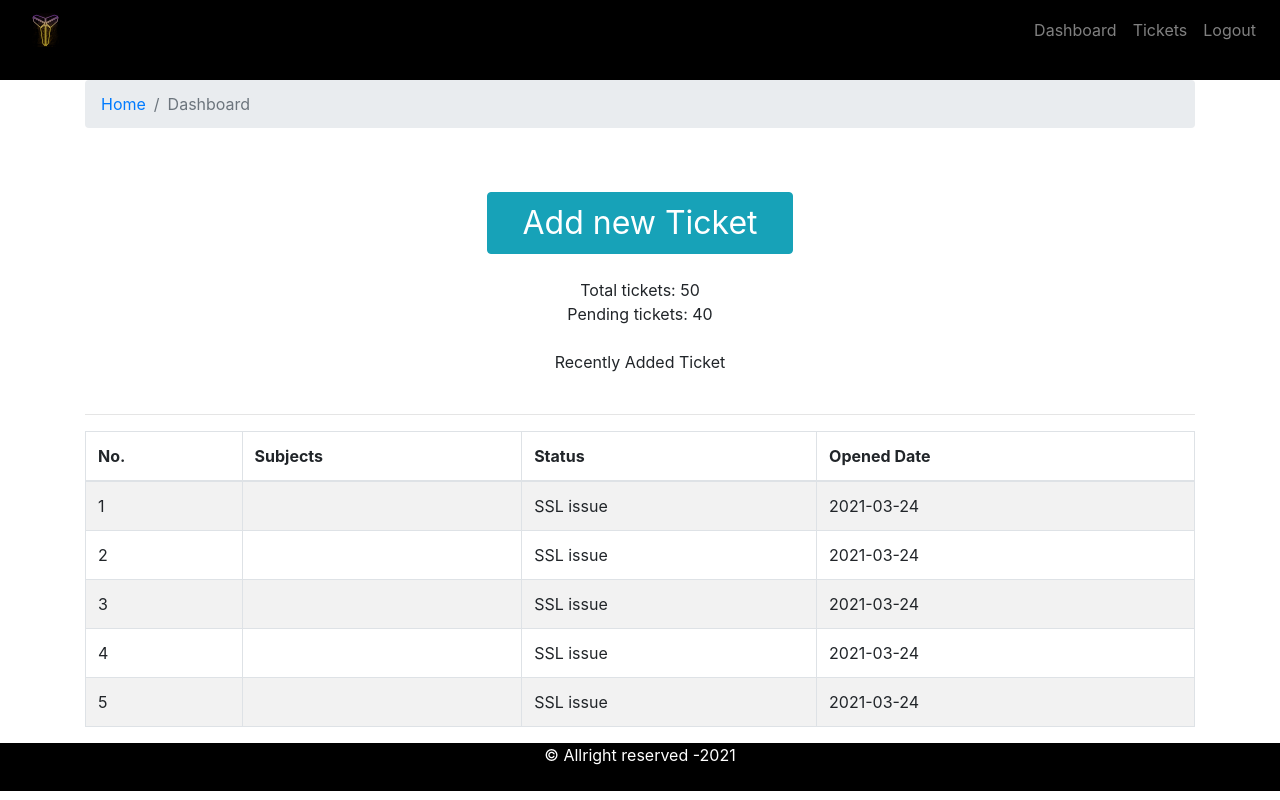
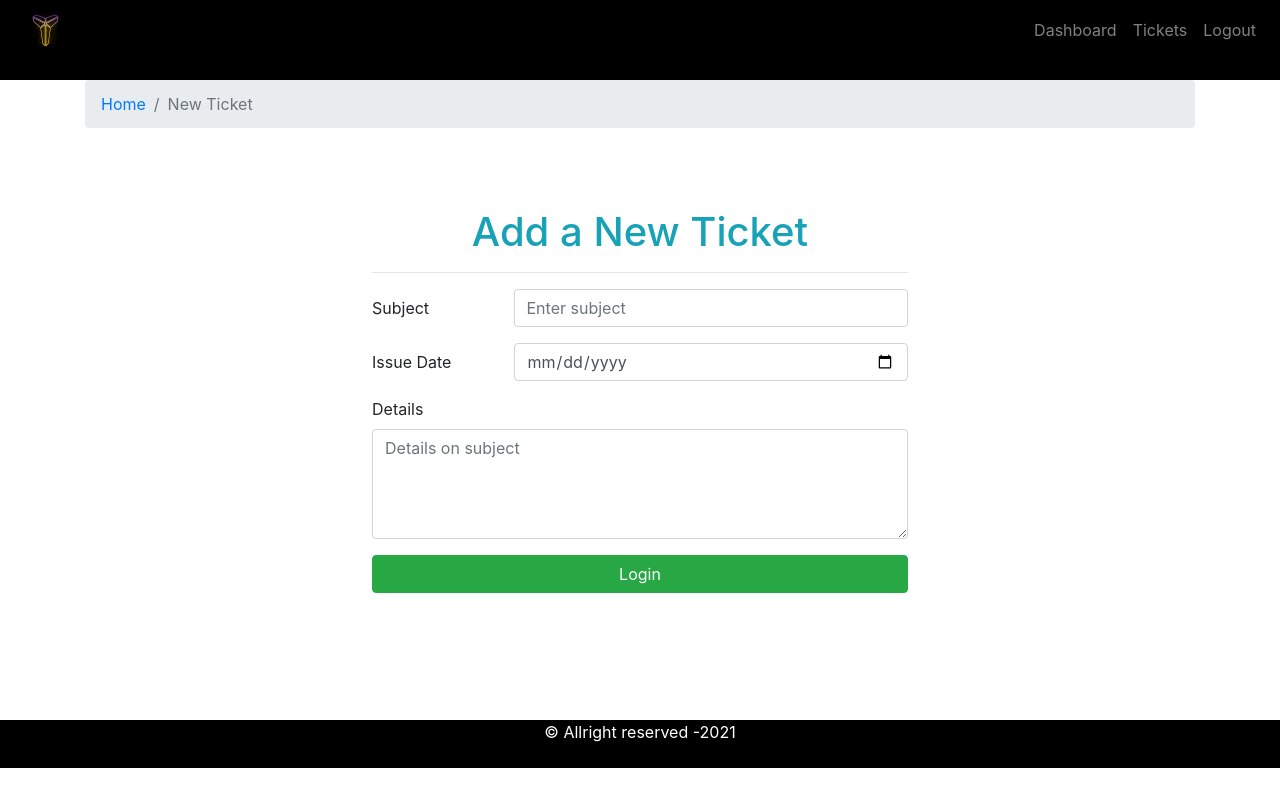
Before and after one commit to viktor-phan/crm-frontend, a React (Create React App) app in the folder crm-frontend/: page / in a window 1280 px wide. Built offline with nearby package versions, Linux system fonts and the light colour scheme.

Commit message:
Added new ticket form

```diff
--- a/crm-frontend/src/App.js
+++ b/crm-frontend/src/App.js
@@ -4,13 +4,14 @@
 import { Entry } from "./page/entry/Entry.page";
 import { DefaultLayout } from "./layouts/DefaultLayout";
 import { Dashboard } from "./page/dashboard/Dashboard.page";
-
+import { AddTicket } from "./page/new-ticket/AddTicket.page";
 function App() {
   return (
     <div className="App">
       {/*<Entry />*/}
       <DefaultLayout>
-        <Dashboard/>
+        {/* <Dashboard/>*/}
+        <AddTicket />
       </DefaultLayout>
     </div>
   );
--- /dev/null
+++ b/crm-frontend/src/components/addTicketForm/AddTicketForm.comp.js
@@ -0,0 +1,66 @@
+import React from "react";
+import { Form, Jumbotron, Row, Col, Button } from "react-bootstrap";
+import PropTypes from "prop-types";
+import "./add-ticket-form.style.css";
+import "../../utils/validation";
+
+export const AddTicketForm = ({handleOnChange, handleOnSubmit, formData}) => {
+  return (
+    <Jumbotron className="add-new-ticket">
+        <h1 className="text-info text-center">Add a New Ticket</h1>
+        <hr />
+      <Form autoComplete="off" onSubmit={handleOnSubmit}>
+        <Form.Group as={Row}>
+          <Form.Label column sm={3}>
+            Subject
+          </Form.Label>
+          <Col sm={9}>
+            <Form.Control
+              type="subject"
+              name="subject"
+              value={formData.subject}
+              onChange={handleOnChange}
+              placeholder="Enter subject"
+              required
+            ></Form.Control>
+          </Col>
+        </Form.Group>
+        <Form.Group as={Row}>
+          <Form.Label column sm={3}>
+            Issue Date
+          </Form.Label>
+          <Col>
+            <Form.Control
+            type="date"
+            name="addedDate"
+            value={formData.addedDate}
+            onChange={handleOnChange}
+            required></Form.Control>
+          </Col>
+        </Form.Group>
+        <Form.Group>
+          <Form.Label>Details</Form.Label>
+
+          <Form.Control
+            as="textarea"
+            name="detail"
+            placeholder="Details on subject"
+            value={formData.detail}
+            onChange={handleOnChange}
+            required
+            rows="4"
+          ></Form.Control>
+        </Form.Group>
+        <Button type="submit" variant="success" block>
+          Login
+        </Button>
+      </Form>
+    </Jumbotron>
+  );
+};
+AddTicketForm.propTypes ={
+    handleOnChange: PropTypes.func.isRequired,
+    handleOnSubmit: PropTypes.func.isRequired,
+    formData: PropTypes.object.isRequired,
+
+}
--- /dev/null
+++ b/crm-frontend/src/components/addTicketForm/add-ticket-form.style.css
@@ -0,0 +1,5 @@
+.add-new-ticket{
+    background-color: white  !important;
+    max-width: 600px;
+    margin: 0 auto;
+}
--- /dev/null
+++ b/crm-frontend/src/page/new-ticket/AddTicket.page.js
@@ -0,0 +1,48 @@
+import React, { useState, useEffect } from "react";
+import { Col, Container, Row } from "react-bootstrap";
+import { PageBreadcrumb } from "../../components/breadcrumb/Breadcrumb.comp";
+import { AddTicketForm } from "../../components/addTicketForm/AddTicketForm.comp";
+import { shortText } from "../../utils/validation";
+const initialFormData = {
+  subject: "",
+  addedDate: null,
+  detail: "",
+};
+
+export const AddTicket = () => {
+  const [formData, setFormData] = useState(initialFormData);
+
+  useEffect(() => {}, [formData]);
+  const handleOnChange = (e) => {
+    const { name, value } = e.target;
+    setFormData({
+      ...formData,
+      [name]: value,
+    });
+  };
+  const handleOnSubmit = async (e) => {
+    e.preventDefault();
+    const isValid = await shortText(formData.subject);
+    !isValid ? alert("Subject too short!"):console.log("Submited");
+
+  };
+
+  return (
+    <Container>
+      <Row>
+        <Col>
+          <PageBreadcrumb page="New Ticket" />
+        </Col>
+      </Row>
+      <Row>
+        <Col>
+          <AddTicketForm
+            handleOnChange={handleOnChange}
+            formData={formData}
+            handleOnSubmit={handleOnSubmit}
+          />
+        </Col>
+      </Row>
+    </Container>
+  );
+};
--- /dev/null
+++ b/crm-frontend/src/utils/validation.js
@@ -0,0 +1,3 @@
+export const shortText = (str) => {
+  return str.length > 3 && str.length <= 100;
+};
```
